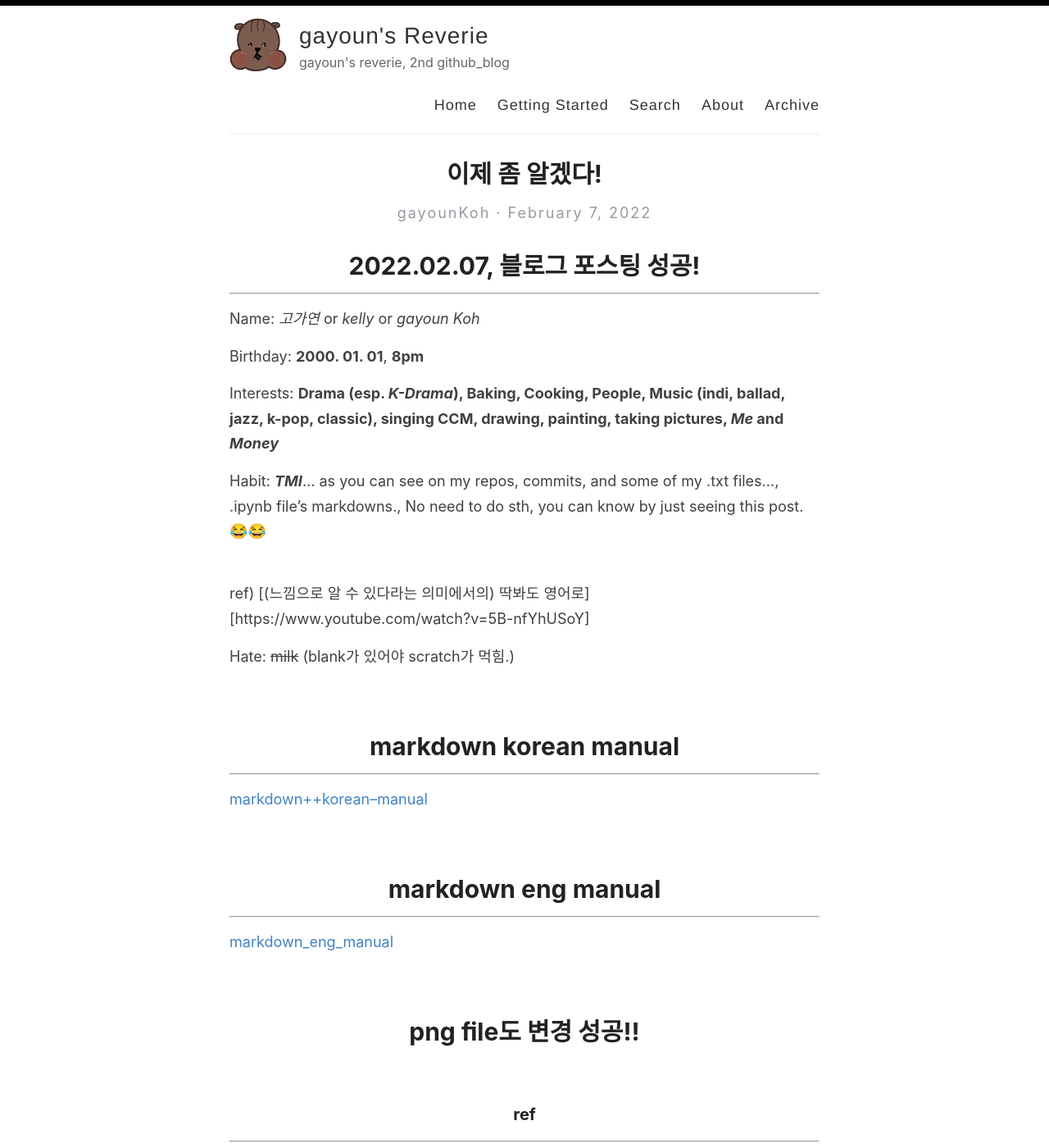
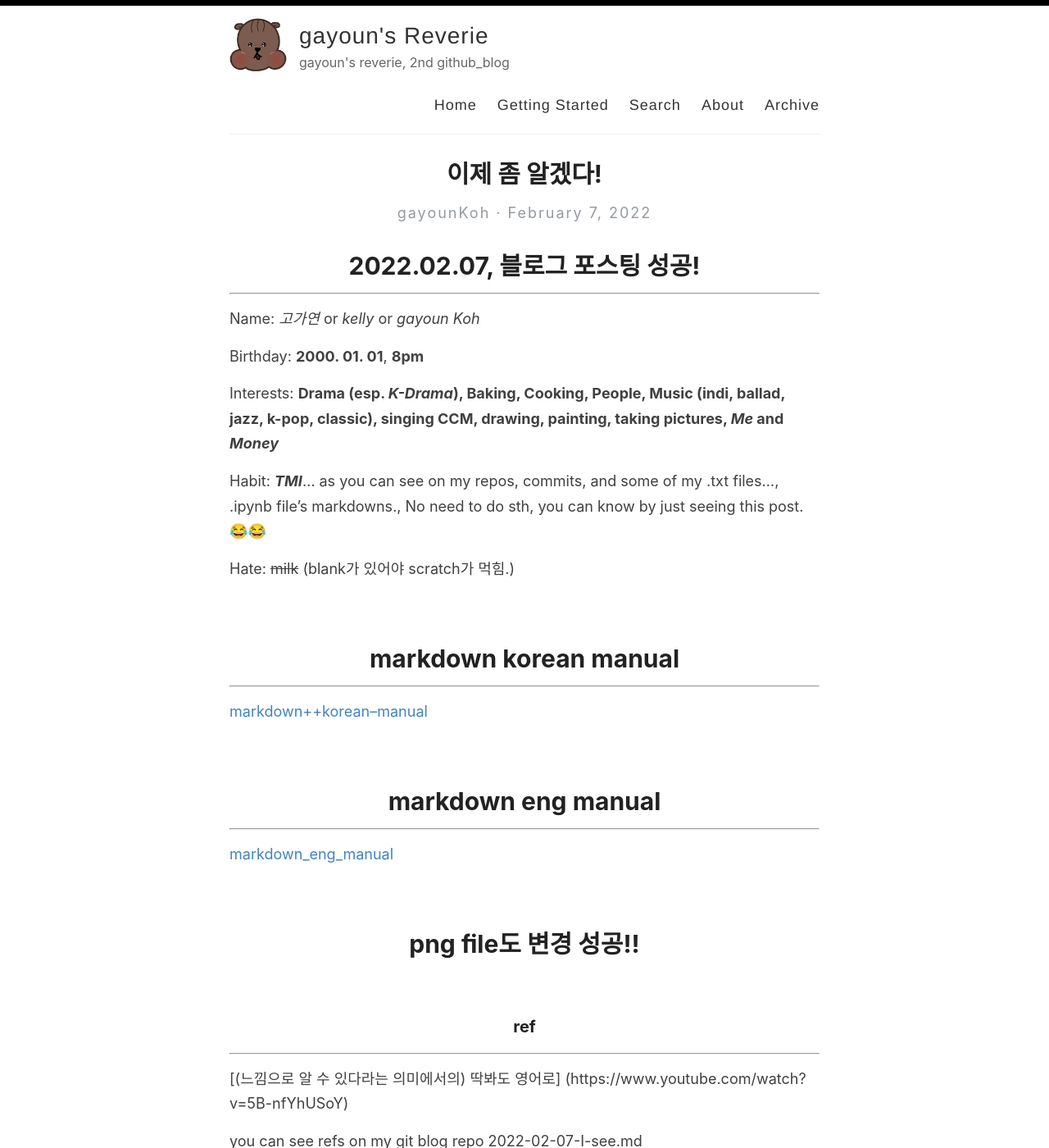
Before and after one commit to GaYounKoh/gayoun_reverie.github.io, a Jekyll site: the page built from _posts/2022-02-07-I-see.md, in a window 1280 px wide and 1400 px high. Shown: the whole window at 82% size. Built offline with Jekyll 4.4.1, drawn with Linux system fonts in a browser that asks for light colours; comment, search, counter and statistics services are not loaded; some of the changed lines change nothing that is shown.

Commit message:
Update 2022-02-07-I-see.md

```diff
--- a/_posts/2022-02-07-I-see.md
+++ b/_posts/2022-02-07-I-see.md
@@ -12,9 +12,6 @@ Birthday: **2000. 01. 01**, __8pm__
 Interests: **Drama (esp. _K-Drama_), Baking, Cooking, People, Music (indi, ballad, jazz, k-pop, classic), singing CCM, drawing, painting, taking pictures, _Me_ and _Money_**
 
 Habit: **_TMI_**... as you can see on my repos, commits, and some of my .txt files..., .ipynb file's markdowns., No need to do sth, you can know by just seeing this post.😂😂
-
-<br>
-    ref) [(느낌으로 알 수 있다라는 의미에서의) 딱봐도 영어로] [https://www.youtube.com/watch?v=5B-nfYhUSoY]
 
 Hate: ~~milk~~ (blank가 있어야 scratch가 먹힘.)
 
@@ -39,5 +36,6 @@ ___
 ### ref
 ---
 [markdown korean manual]: https://tinydew4.gitbooks.io/gitbook-documentation/content/ko/format/markdown.html
+[(느낌으로 알 수 있다라는 의미에서의) 딱봐도 영어로] (https://www.youtube.com/watch?v=5B-nfYhUSoY)
 
 you can see refs on my git blog repo 2022-02-07-I-see.md
```
